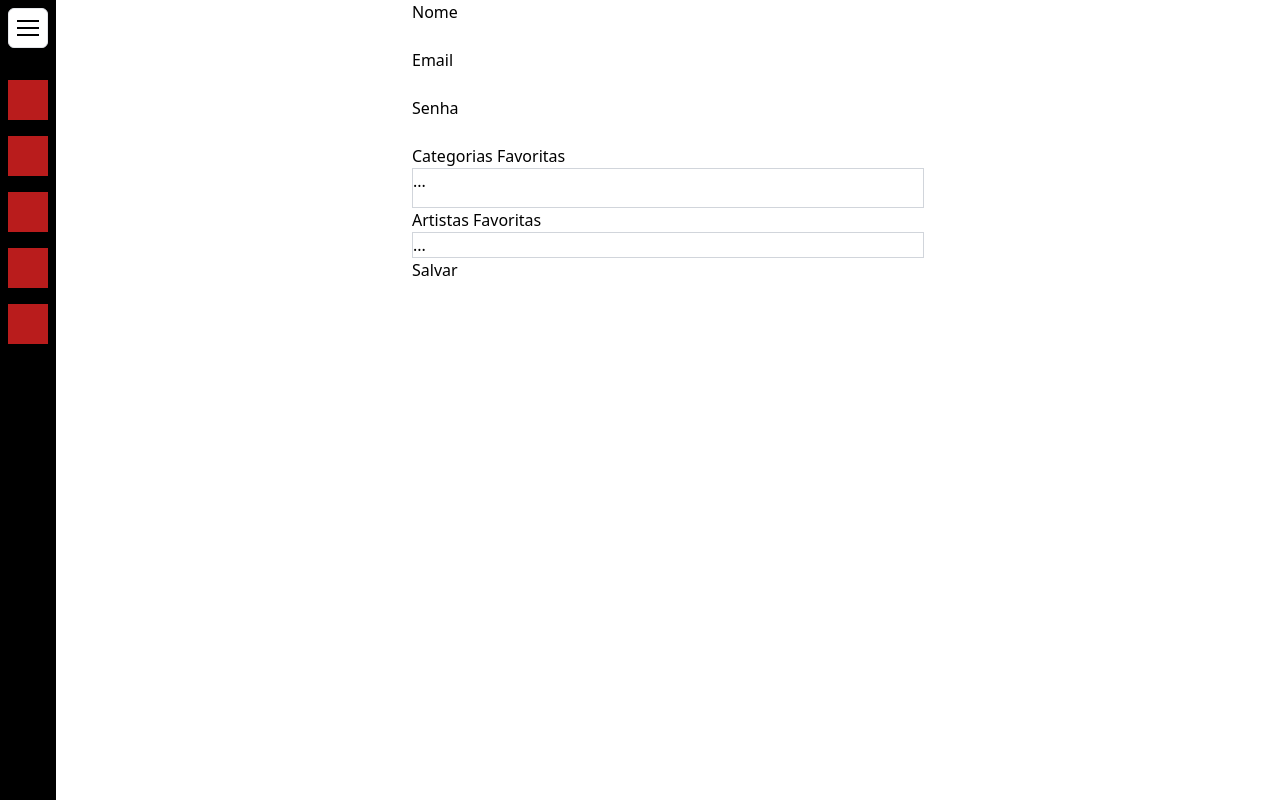
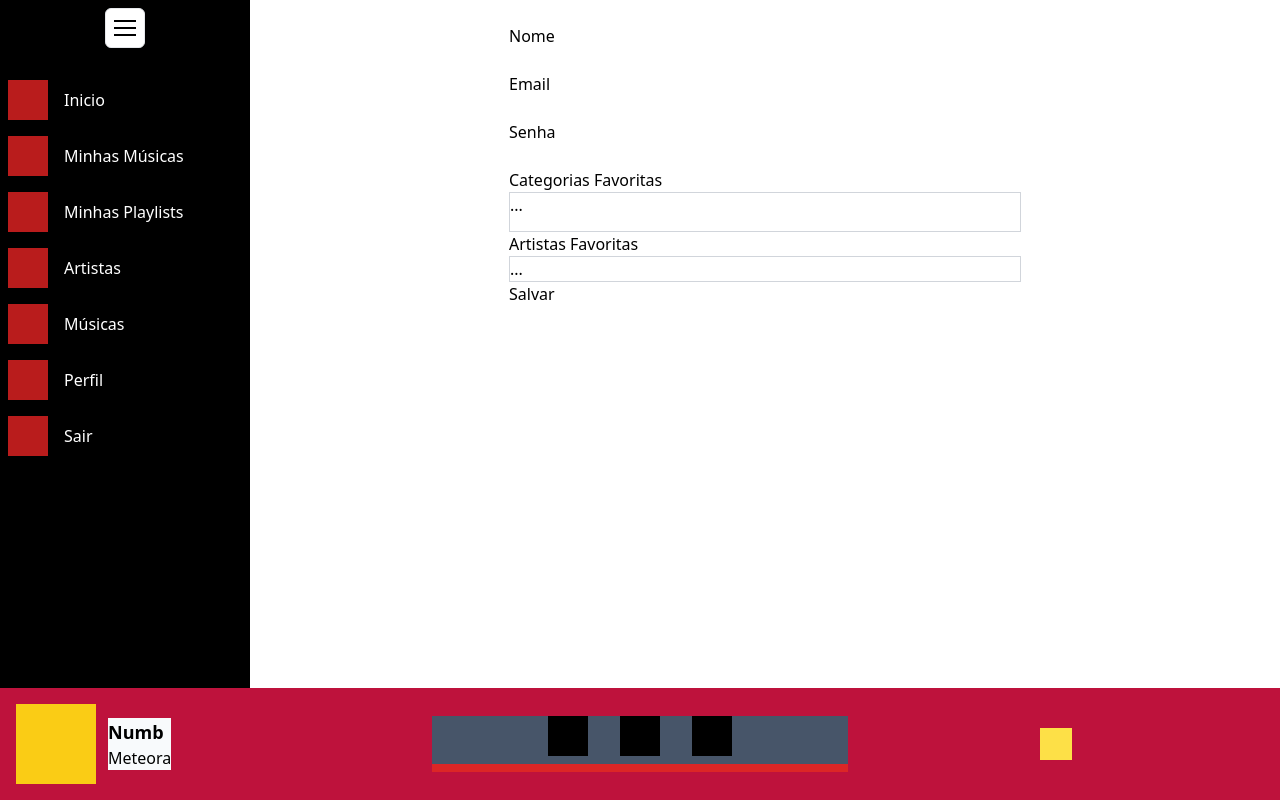
Before and after one commit to Mauricio720/playlist-front, a Next.js app: page /profile in a window 1280 px wide. Built offline with nearby package versions, Linux system fonts and the light colour scheme.

Commit message:
features: components ui

```diff
--- /dev/null
+++ b/src/components/ArtistItem.tsx
@@ -0,0 +1,10 @@
+export default function ArtistItem() {
+  return (
+    <div className="flex flex-col flex-wrap cursor-pointer mt-4">
+      <div className="w-48 h-32 flex flex-col bg-red-700 m-2 rounded-lg overflow-hidden">
+        <div className="flex-1 bg-yellow-400"></div>
+        <span className="w-full text-white text-center h-6">Titulo</span>
+      </div>
+    </div>
+  );
+}
--- /dev/null
+++ b/src/components/Home.tsx
@@ -0,0 +1,35 @@
+import { Main } from "components/Main";
+import Playlist from "./Playlist";
+import SongItem from "./SongItem";
+
+export default function Home() {
+  return (
+    <Main>
+      <div className="">
+        <div className="input__default max-w-lg">
+          <input
+            className="p-2 border-none bg-transparent outline-none w-full h-full"
+            type="text"
+            name="search"
+            placeholder="O que você procura?"
+          />
+        </div>
+
+        <div className="mt-8">
+          <h2 className="">Playlists mais curtidas</h2>
+          <Playlist />
+        </div>
+
+        <div className="mt-8">
+          <h2 className="">Músicas mais curtidas</h2>
+          <SongItem />
+        </div>
+
+        <div className="mt-8">
+          <h2 className="">Categorias Favoritas</h2>
+          <SongItem />
+        </div>
+      </div>
+    </Main>
+  );
+}
--- a/src/components/Main/Menu.tsx
+++ b/src/components/Main/Menu.tsx
@@ -11,9 +11,11 @@ export default function Menu({ children }: ParentElement) {
 
   return (
     <header
-      className={`transition-all ease-linear duration-1000 h-full flex flex-col bg-black ${
-        isOpenMenu ? "w-full" : "w-14"
-      } max-w-[250px] overflow-hidden`}
+      className={`h-full flex flex-col bg-black  ${
+        isOpenMenu
+          ? "animate-[menuOpenAnimation_1s_ease-in-out_forwards]"
+          : "animate-[menuCloseAnimation_1s_ease-in-out_forwards]"
+      }  max-w-[250px] overflow-hidden`}
     >
       <div
         className="p-2 w-full flex justify-center"
@@ -47,6 +49,7 @@ interface Item extends ParentElement {
 
 Menu.Item = ({ children, route = "/" }: Item) => {
   const { replace } = useRouter();
+
   return (
     <li
       className="hover:bg-white flex items-center m-2 w-[250px]"
--- a/src/components/Main/index.tsx
+++ b/src/components/Main/index.tsx
@@ -1,4 +1,5 @@
 import { ReactNode } from "react";
+import Player from "../Player";
 import Menu from "./Menu";
 
 export namespace Main {
@@ -16,22 +17,25 @@ export namespace Main {
 
 export const Main = ({ children, title }: Main.Props) => {
   const menus = [
-    { title: "Inicio", route: "", icon: "" },
+    { title: "Inicio", route: "/", icon: "" },
     { title: "Minhas Músicas", route: "", icon: "" },
-    { title: "Minhas Playlist", route: "", icon: "" },
-    { title: "Perfil", route: "", icon: "" },
+    { title: "Minhas Playlists", route: "", icon: "" },
+    { title: "Artistas", route: "/artists", icon: "" },
+    { title: "Músicas", route: "/songs", icon: "" },
+    { title: "Perfil", route: "/profile", icon: "" },
   ];
   return (
-    <main className="w-screen h-screen flex">
+    <main className="w-screen h-screen overflow-hidden flex">
       <Menu>
         {menus.map((menuItem, index) => (
-          <Menu.Item key={index}>
+          <Menu.Item key={index} route={menuItem.route}>
             <Menu.Icon children="" />
             <Menu.Title children={menuItem.title} />
           </Menu.Item>
         ))}
       </Menu>
-      <div className="flex-1">{children}</div>
+      <Player />
+      <div className="flex-1 p-6 overflow-auto">{children}</div>
     </main>
   );
 };
--- /dev/null
+++ b/src/components/Player/index.tsx
@@ -0,0 +1,41 @@
+import { ReactNode, useState } from "react";
+
+export interface ParentElement {
+  children: ReactNode;
+}
+
+export default function Player() {
+  const [resize, setResize] = useState(false);
+
+  return (
+    <div
+      className={`w-full ${
+        resize ? "h-screen" : ""
+      } flex flex-col justify-end bg-black absolute bottom-0 transition-all ease-in-out duration-1000`}
+    >
+      <div className="p-4 flex items-center w-full bg-rose-700">
+        <div className="flex flex-1 items-center ">
+          <div className="w-20 h-20 bg-yellow-400"></div>
+          <div className="h-full ml-3 flex flex-col  bg-slate-50">
+            <span className="font-bold text-lg">Numb</span>
+            <span>Meteora</span>
+          </div>
+        </div>
+        <div className="flex-1 flex flex-col items-center bg-slate-600">
+          <div className="flex">
+            <div className="w-10 h-10 bg-black ml-4 mr-4"></div>
+            <div className="w-10 h-10 bg-black ml-4 mr-4"></div>
+            <div className="w-10 h-10 bg-black ml-4 mr-4"></div>
+          </div>
+          <div className="mt-2 w-full h-2 bg-red-600"></div>
+        </div>
+        <div className="flex-1 flex justify-center">
+          <div
+            onClick={() => setResize(!resize)}
+            className="w-8 h-8 cursor-pointer bg-yellow-300"
+          ></div>
+        </div>
+      </div>
+    </div>
+  );
+}
--- /dev/null
+++ b/src/components/Playlist.tsx
@@ -0,0 +1,16 @@
+export default function Playlist() {
+  return (
+    <div className="flex flex-wrap cursor-pointer">
+      <div className="w-48 bg-red-700 m-2">
+        <div className="w-full h-32 grid grid-cols-2 gap-1">
+          <div className="bg-yellow-400">...</div>
+          <div className="bg-yellow-400">...</div>
+          <div className="bg-yellow-400">...</div>
+          <div className="bg-yellow-400">...</div>
+        </div>
+        <span className="w-full text-white text-center">Titulo</span>
+        <div className=""></div>
+      </div>
+    </div>
+  );
+}
--- /dev/null
+++ b/src/components/SongItem.tsx
@@ -0,0 +1,10 @@
+export default function SongItem() {
+  return (
+    <div className="flex flex-col flex-wrap cursor-pointer mt-4">
+      <div className="w-48 h-32 flex flex-col bg-red-700 m-2 rounded-lg overflow-hidden">
+        <div className="flex-1 bg-yellow-400"></div>
+        <span className="w-full text-white text-center h-6">Titulo</span>
+      </div>
+    </div>
+  );
+}
--- /dev/null
+++ b/src/core/infra/http/AxiosHttpClient.ts
@@ -0,0 +1,45 @@
+import axios, { AxiosInstance } from "axios";
+import { HttpClient, Options } from "core/infra/http/HttpClient";
+
+export class AxiosHttpClient implements HttpClient {
+  static readonly client: AxiosInstance = axios.create({
+    baseURL: process.env.API_URL,
+  });
+
+  static registerAuthorization(token: string | null): void {
+    (
+      AxiosHttpClient.client.defaults.headers as any
+    ).authorization = `Bearer ${token}`;
+  }
+
+  static registerLogoutFunction(fn: Function) {
+    AxiosHttpClient.client.interceptors.response.use(
+      (response) => response,
+      (error) => {
+        if (error.response.status === 401) {
+          fn();
+        }
+
+        throw error;
+      }
+    );
+  }
+
+  async post<T = any>(route: string, body: any, options?: Options): Promise<T> {
+    const response = await AxiosHttpClient.client.post(route, body, options);
+    return response.data;
+  }
+
+  async get<T = any>(route: string): Promise<T> {
+    const response = await AxiosHttpClient.client.get(route);
+    return response.data;
+  }
+
+  async delete(route: string): Promise<void> {
+    await AxiosHttpClient.client.delete(route);
+  }
+
+  async put(route: string, body: any): Promise<void> {
+    await AxiosHttpClient.client.put(route, body);
+  }
+}
```
